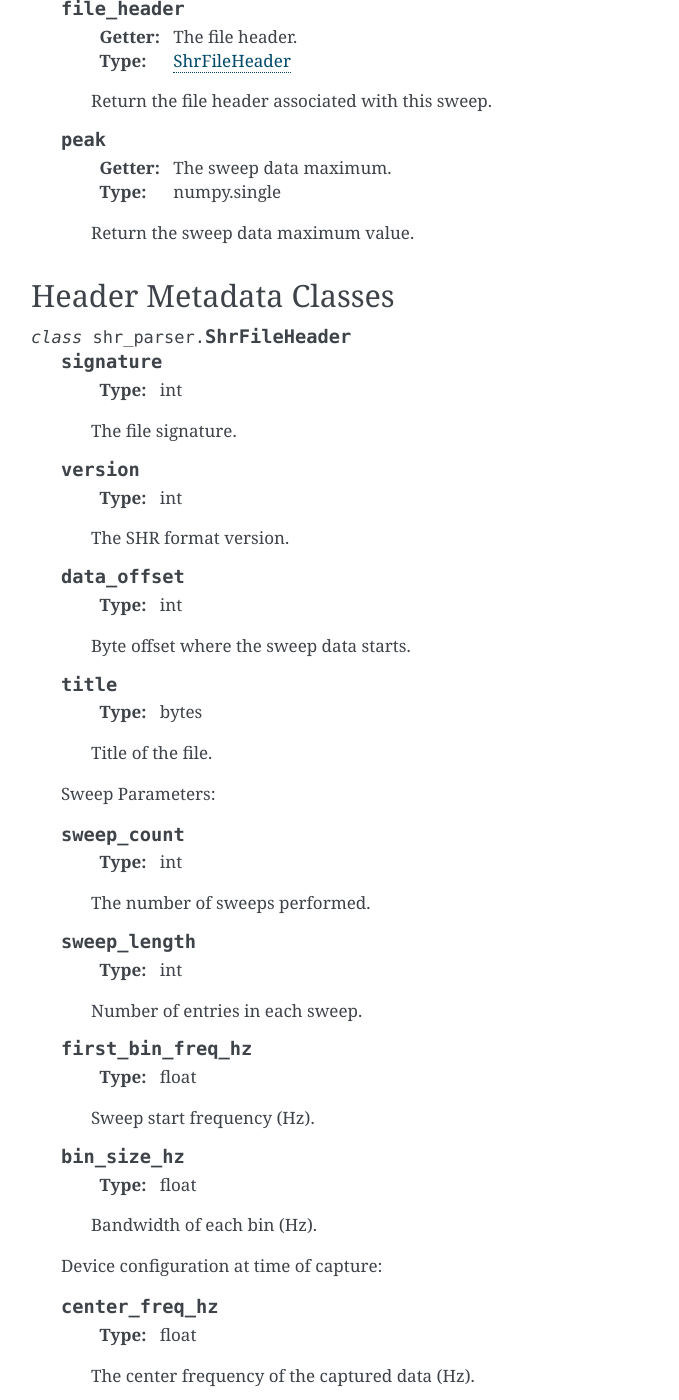
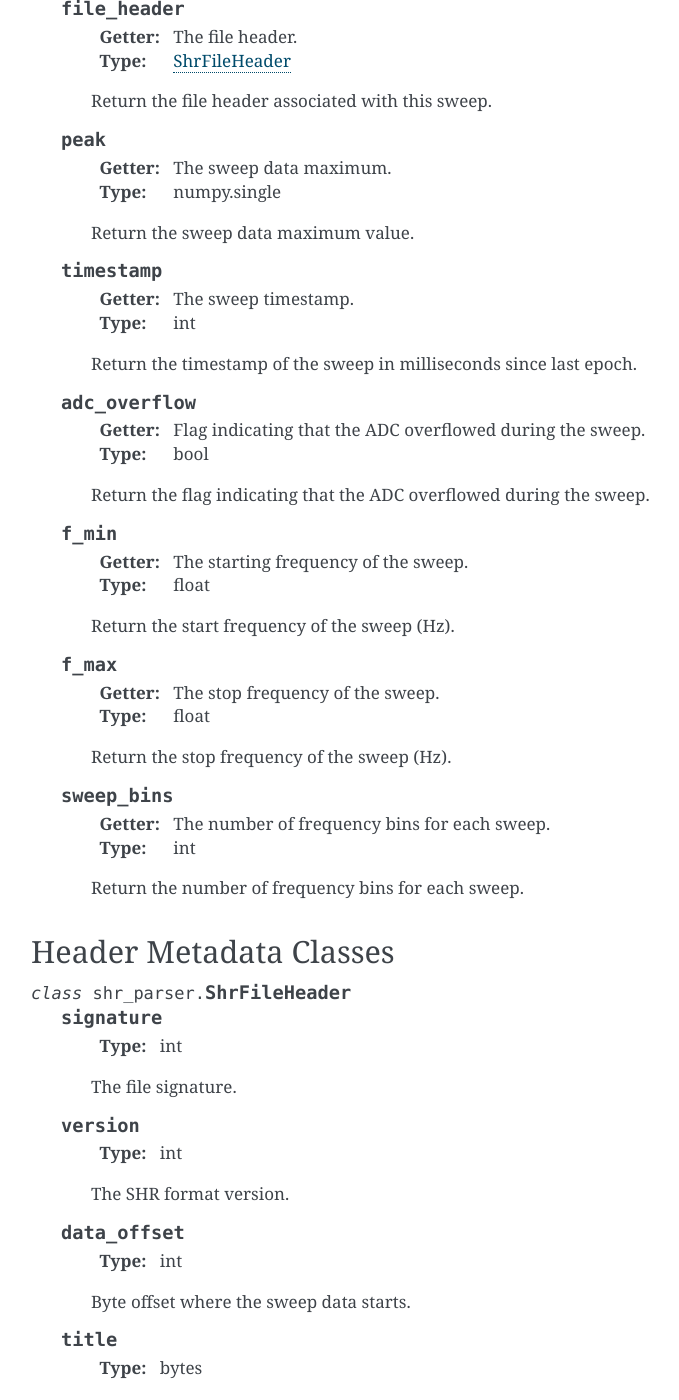
Before and after one commit to WiseLabCMU/py-shr-parser, a Sphinx documentation site: the page built from Documentation/pyshrparser_api.rst, in a window 1280 px wide and 1400 px high, scrolled down 2645 px. Shown: the whole window, without its empty margins (389-1068 px from the left). Built offline with Sphinx 7.4.7, drawn with Linux system fonts in a browser that asks for light colours; some of the changed text lies outside the part shown.

Commit message:
Document the new attributes

```diff
--- a/Documentation/pyshrparser_api.rst
+++ b/Documentation/pyshrparser_api.rst
@@ -178,6 +178,41 @@ Classes
         :type: numpy.single
 
         Return the sweep data maximum value.
+
+    .. attribute:: timestamp
+
+        :getter: The sweep timestamp.
+        :type: int
+
+        Return the timestamp of the sweep in milliseconds since last epoch.
+
+    .. attribute:: adc_overflow
+
+        :getter: Flag indicating that the ADC overflowed during the sweep.
+        :type: bool
+
+        Return the flag indicating that the ADC overflowed during the sweep.
+
+    .. attribute:: f_min
+
+        :getter: The starting frequency of the sweep.
+        :type: float
+
+        Return the start frequency of the sweep (Hz).
+
+    .. attribute:: f_max
+
+        :getter: The stop frequency of the sweep.
+        :type: float
+
+        Return the stop frequency of the sweep (Hz).
+
+    .. attribute:: sweep_bins
+
+        :getter: The number of frequency bins for each sweep.
+        :type: int
+
+        Return the number of frequency bins for each sweep.
 
 Header Metadata Classes
 =======================
```
